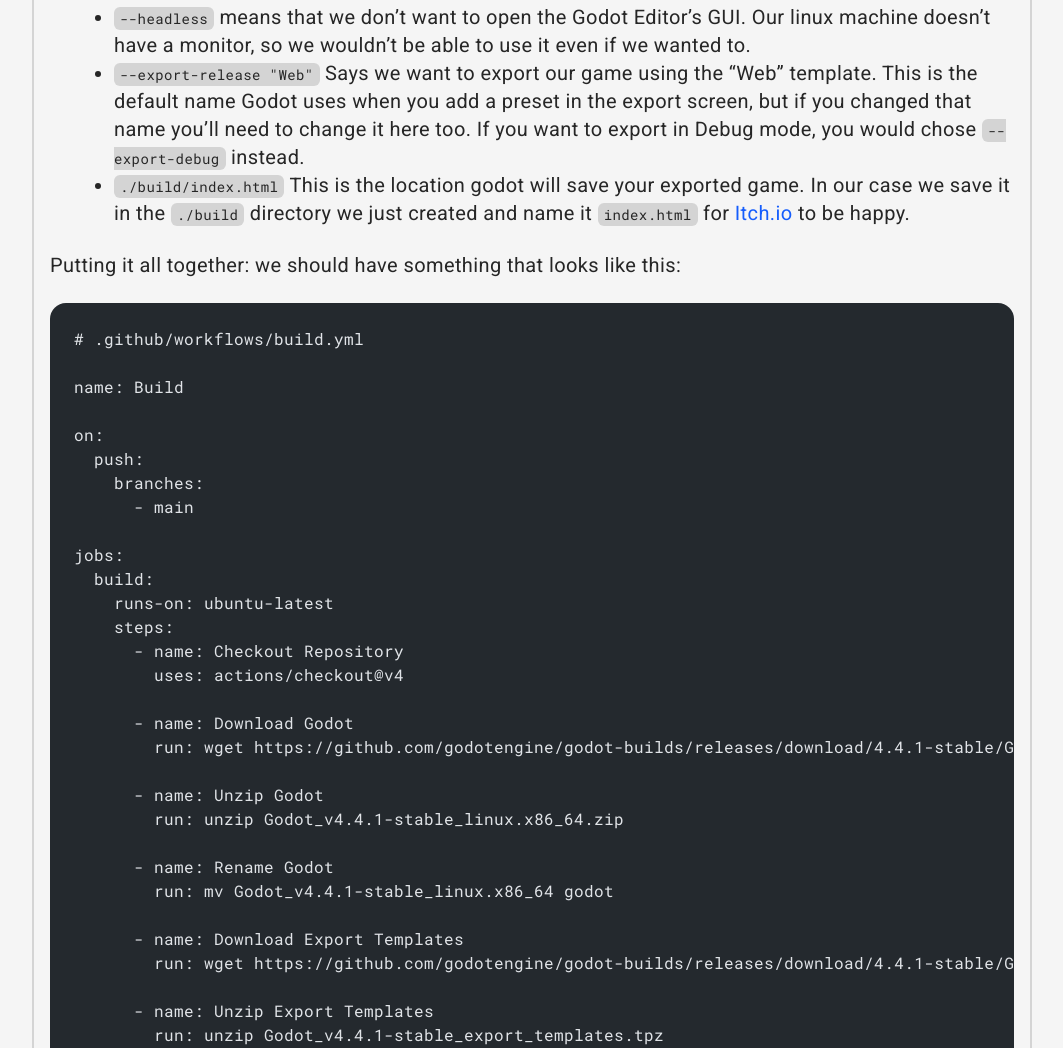
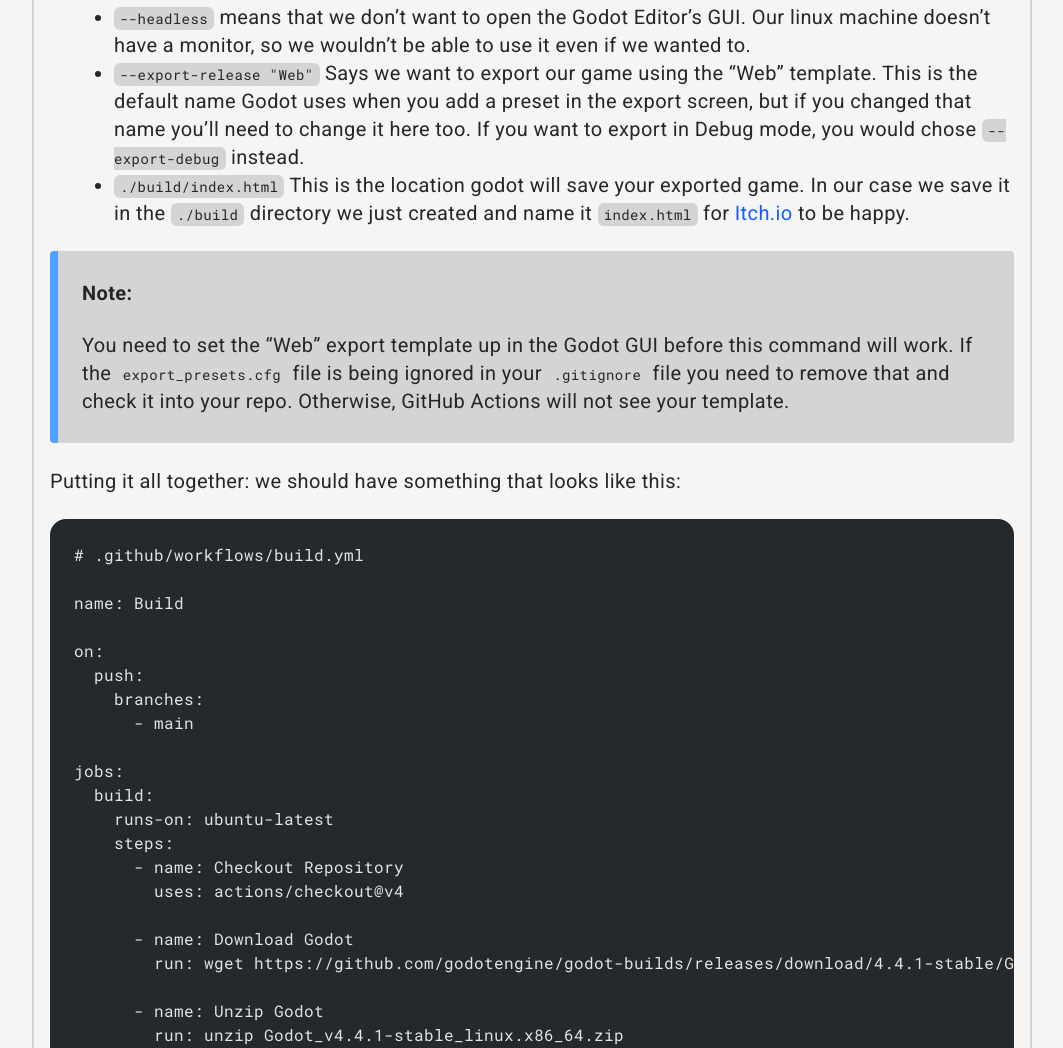
Before and after one commit to SolarLabyrinth/solarlabyrinth.dev, an Astro site: page /articles/you-need-a-build-system in a window 1280 px wide. Shown: the part 7293-8341 px from the top of the page, without its empty margins (108-1171 px from the left). Built offline with nearby package versions, Linux system fonts and the light colour scheme; Astro itself is replaced by a stand-in of ours; code samples lack their colours.

Commit message:
add export template note

```diff
--- a/src/content/articles/you-need-a-build-system.md
+++ b/src/content/articles/you-need-a-build-system.md
@@ -223,6 +223,10 @@ This does a lot of things:
   - `--headless` means that we don't want to open the Godot Editor's GUI. Our linux machine doesn't have a monitor, so we wouldn't be able to use it even if we wanted to.
   - `--export-release "Web"` Says we want to export our game using the "Web" template. This is the default name Godot uses when you add a preset in the export screen, but if you changed that name you'll need to change it here too. If you want to export in Debug mode, you would chose `--export-debug` instead.
   - `./build/index.html` This is the location godot will save your exported game. In our case we save it in the `./build` directory we just created and name it `index.html` for Itch.io to be happy.
+
+> **Note:**
+>
+> You need to set the "Web" export template up in the Godot GUI before this command will work. If the `export_presets.cfg` file is being ignored in your `.gitignore` file you need to remove that and check it into your repo. Otherwise, GitHub Actions will not see your template.
 
 Putting it all together: we should have something that looks like this:
 
```
